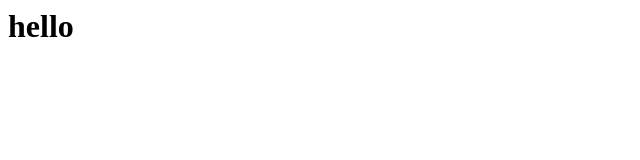
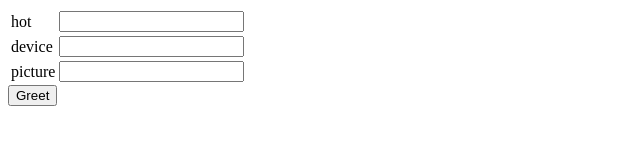
Before and after one commit to hisataka/nowhot, a plain HTML site: page resources/public/index.html in a window 1280 px wide. Shown: the whole page, without its empty margins (0-640 px from the left). Drawn offline with Linux system fonts and the light colour scheme.

Commit message:
いったん実装済み

```diff
--- a/resources/public/index.html
+++ b/resources/public/index.html
@@ -1,8 +1,26 @@
+<!DOCTYPE html>
 <html>
-    <head>
-        <title>hello</title>
-    </head>
-    <body>
-        <h1>hello</h1>
-    </body>
+  <head>
+  </head>
+  <body>
+    <!-- ↓formタグにmethod属性とaction属性を追加する。 -->
+    <form method="post" action="entry">
+      <table>
+        <tr>
+          <td>hot</td>
+          <td><input name="hot" type="text" value="" /></td>
+        </tr>
+        <tr>
+          <td>device</td>
+          <td><input name="device" type="text" value="" /></td>
+        </tr>
+        <tr>
+          <td>picture</td>
+          <td><input name="picture" type="text" value="" /></td>
+        </tr>
+        </table>
+      <div><input id="greet_button" type="submit" value="Greet" /><div/>
+    </form>
+    <div id="greeting_area"></div>
+  </body>
 </html>
```
Also changed, not shown: 4 other files.
